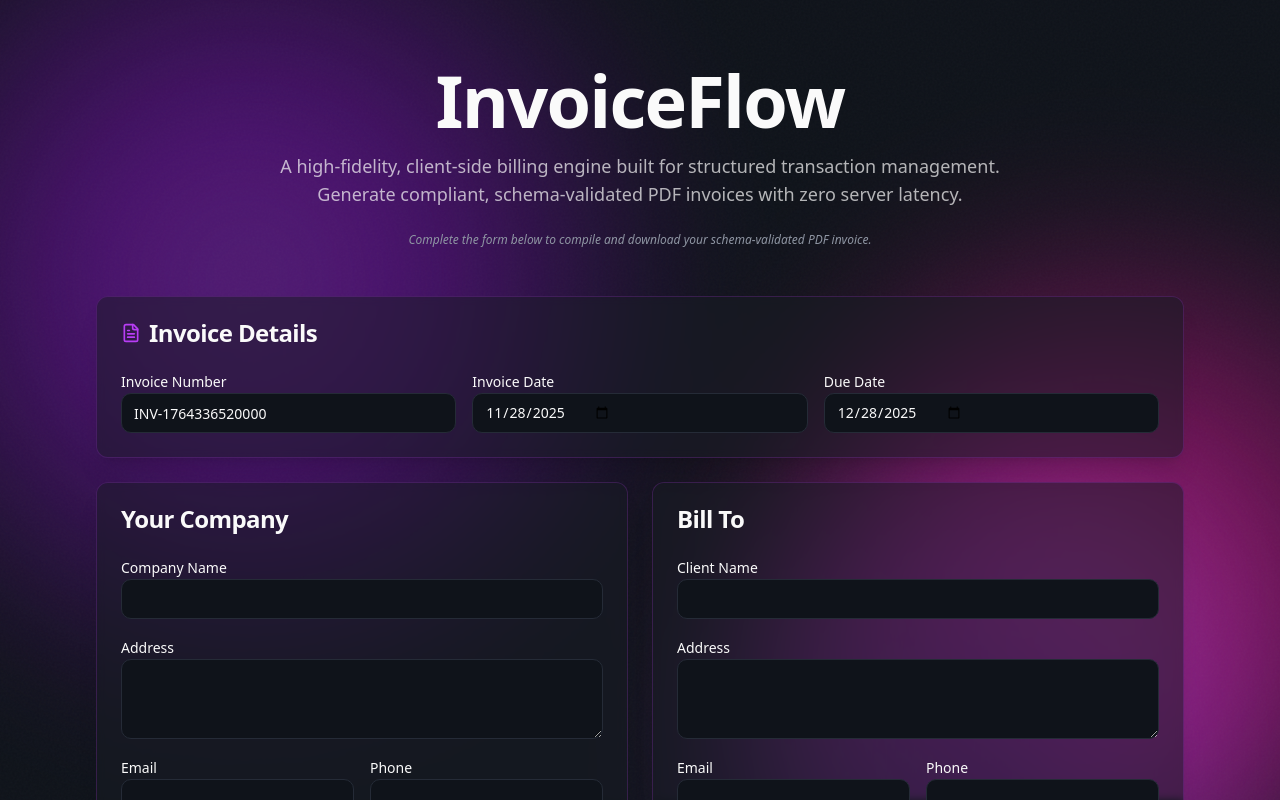
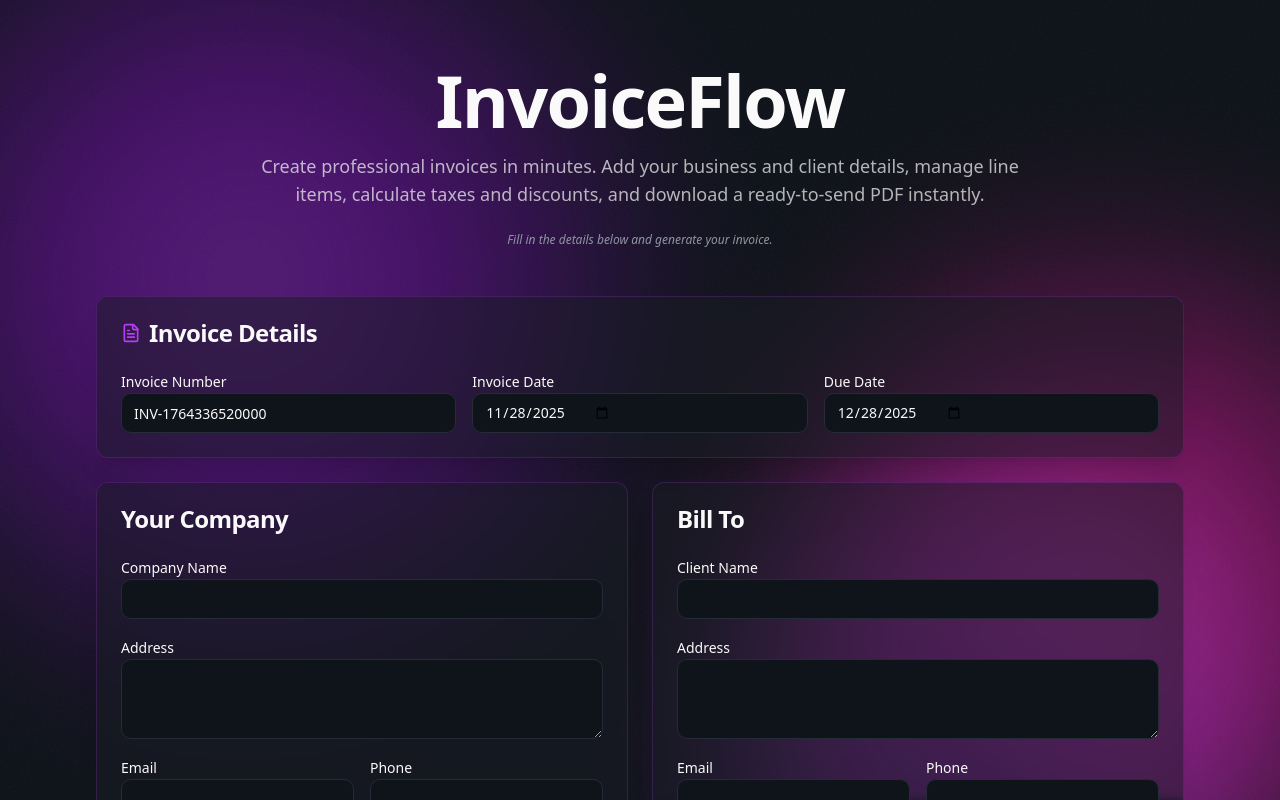
Before and after one commit to abdul-rahman-0x/invoice-flow, a React (Vite) app: page / in a window 1280 px wide. Shown: the top 800 px of the page. Built offline with nearby package versions, Linux system fonts and the light colour scheme; the HTML template or start-up script is replaced by a standard one.

Commit message:
feat: improve invoice workflow and product messaging

```diff
--- a/src/components/InvoiceForm.tsx
+++ b/src/components/InvoiceForm.tsx
@@ -165,18 +165,19 @@ export const InvoiceForm = () => {
                         initial={{ y: 20, opacity: 0 }}
                         animate={{ y: 0, opacity: 1 }}
                         transition={{ delay: 0.2, duration: 0.5 }}>
-                        A high-fidelity, client-side billing engine built for
-                        structured transaction management. Generate compliant,
-                        schema-validated PDF invoices with zero server latency.
+                        Create professional invoices in minutes. Add your
+                        business and client details, manage line items,
+                        calculate taxes and discounts, and download a
+                        ready-to-send PDF instantly.
                     </motion.p>
+
                     <motion.div
                         id="form-start"
                         initial={{ opacity: 0 }}
                         animate={{ opacity: 1 }}
                         transition={{ delay: 0.4, duration: 0.5 }}>
                         <p className="text-xs text-muted-foreground italic">
-                            Complete the form below to compile and download your
-                            schema-validated PDF invoice.
+                            Fill in the details below and generate your invoice.
                         </p>
                     </motion.div>
                 </div>
```
